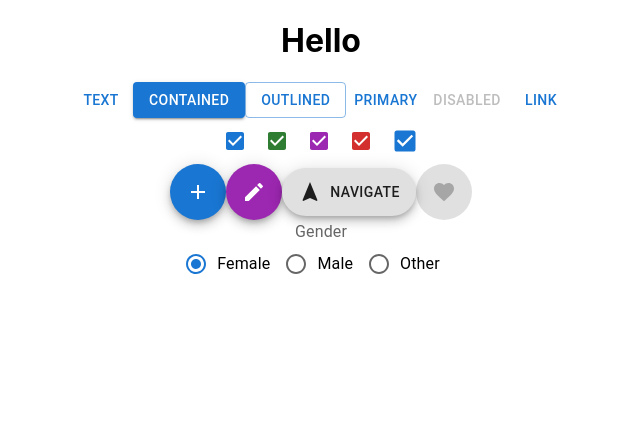
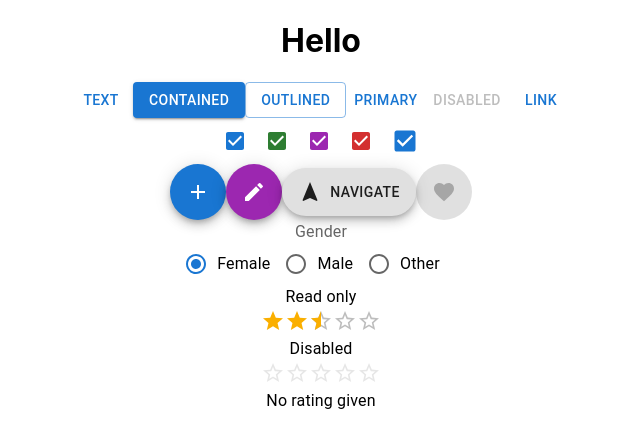
Before and after one commit to SammyMureithi/MaterialUI, a React (Create React App) app in the folder react-mui-demo/: page / in a window 1280 px wide. Shown: the top 448 px of the page, without its empty margins (319-959 px from the left). Built offline with nearby package versions, Linux system fonts and the light colour scheme.

Commit message:
MUIRating

```diff
--- a/react-mui-demo/src/App.tsx
+++ b/react-mui-demo/src/App.tsx
@@ -3,6 +3,7 @@ import MaterialUI from './Components/MaterialUI';
 import MuiButton from './Components/MuiButton';
 import MUiCheckBox from './Components/MUiCheckBox';
 import MUIFloatingActionButton from './Components/MUIFloatingActionButton';
+import MUIRating from './Components/MUIRating';
 import RadioButtons from './Components/RadioButtons';
 
 function App() {
@@ -12,7 +13,8 @@ function App() {
       <MuiButton />
       <MUiCheckBox />
       <MUIFloatingActionButton />
-      <RadioButtons/>
+      <RadioButtons />
+      <MUIRating/>
     </div>
   );
 }
--- /dev/null
+++ b/react-mui-demo/src/Components/MUIRating.tsx
@@ -0,0 +1,18 @@
+import { Rating, Typography } from '@mui/material'
+import React from 'react'
+
+function MUIRating() {
+    const [value, setValue] = React.useState<number | null>(2.5);
+
+  return (
+      <div>
+<Typography component="legend">Read only</Typography>
+          <Rating name="read-only" value={value} readOnly  precision={0.5}/>
+<Typography component="legend">Disabled</Typography>
+<Rating name="disabled"  disabled />
+<Typography component="legend">No rating given</Typography>
+    </div>
+  )
+}
+
+export default MUIRating
```
